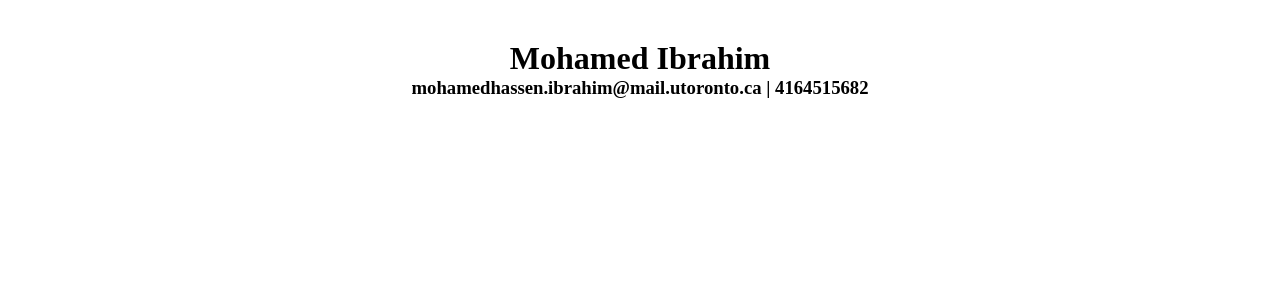
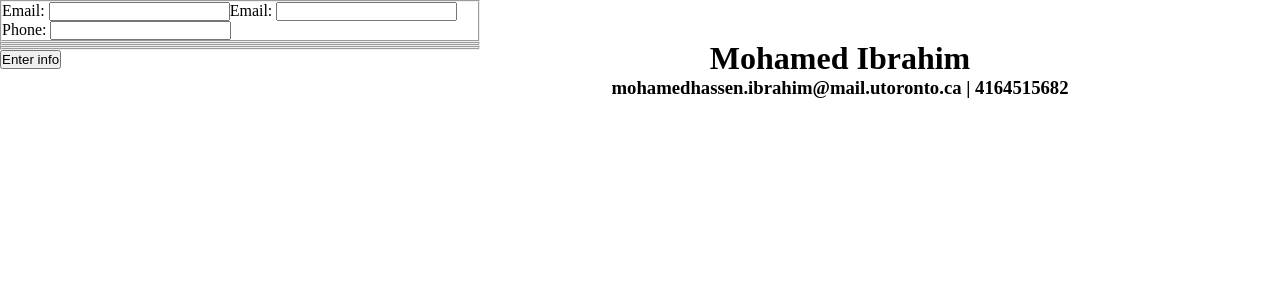
Before and after one commit to moibra05/resume-generator, a React (Vite) app: page / in a window 1280 px wide. Shown: the top 300 px of the page. Built offline with nearby package versions, Linux system fonts and the light colour scheme.

Commit message:
cleared bugs

```diff
--- a/src/App.jsx
+++ b/src/App.jsx
@@ -1,4 +1,6 @@
 import { useState } from 'react'
+import Form from './Form'
+import "./styles/resumestyles.css"
 
 function Header({name, email, number}) {
   return (
@@ -11,6 +13,18 @@ function Header({name, email, number}) {
   )
 }
 
+function Education({ education }) {
+
+}
+
+function Experience({ experiences }) {
+
+}
+
+function Skills({ education }) {
+
+}
+
 
 export default function App() {
   const info = {
@@ -19,8 +33,11 @@ export default function App() {
     number: 4164515682
   }
   return (
-    <div className="resume">
-      <Header name={info.name} email={info.email} number={info.number}/>
-    </div>
+    <>
+      <Form/>
+      <div className="resume">
+        <Header name={info.name} email={info.email} number={info.number}/>
+      </div>
+    </>
   )
 }
--- a/src/Form.jsx
+++ b/src/Form.jsx
@@ -1,5 +1,53 @@
 import "./styles/formstyles.css"
 import { useState } from "react";
+
+function PersonalFieldset() {
+
+  return (
+    <fieldset>
+      <label htmlFor="name">
+        Email: <input
+                    type="email"
+                    name="email"
+                    required
+                />
+      </label>
+      <label htmlFor="email">
+        Email: <input
+                  type="email"
+                  name="email"
+                  required
+                />
+      </label>
+      <label htmlFor="phone">
+        Phone: <input
+                    type="tel"
+                    name="phone"
+                    pattern="[0-9]{3}-[0-9]{2}-[0-9]{3}"
+                    required
+                />
+      </label>
+    </fieldset>
+  )
+}
+
+function WorkFieldset() {
+
+  return (
+    <fieldset>
+
+    </fieldset>
+  )
+}
+
+function SkillsFieldset() {
+
+  return (
+    <fieldset>
+
+    </fieldset>
+  )
+}
 
 export default function Form({ education }) {
   const [isFilled, setIsFilled] = useState(false);
@@ -10,7 +58,9 @@ export default function Form({ education }) {
 
   return (
     <form >
-
+      <PersonalFieldset/>
+      <WorkFieldset/>
+      <SkillsFieldset/>
       <button onClick={alterResume}>{isFilled ? "Edit info":"Enter info"}</button>
     </form>
 
--- /dev/null
+++ b/src/components/ResumeFieldset.jsx
@@ -0,0 +1,5 @@
+const Fieldset = () => {
+  return (
+
+  )
+}
--- a/src/main.jsx
+++ b/src/main.jsx
@@ -1,7 +1,7 @@
 import { StrictMode } from 'react'
 import { createRoot } from 'react-dom/client'
 import App from './App.jsx'
-import './index.css'
+import './styles/index.css'
 
 createRoot(document.getElementById('root')).render(
   <StrictMode>
--- /dev/null
+++ b/src/styles/index.css
@@ -0,0 +1,10 @@
+* {
+  margin: 0;
+  padding: 0;
+  box-sizing: border-box;
+}
+
+#root {
+  display: flex;
+  max-width: 1200px;
+}
--- a/src/index.css
+++ b/src/styles/resumestyles.css
@@ -1,9 +1,3 @@
-* {
-  margin: 0;
-  padding: 0;
-  box-sizing: border-box;
-}
-
 header {
   display: flex;
   flex-direction: column;
@@ -13,6 +7,7 @@ header {
 .resume {
   margin: 40px auto;
   max-width: 800px;
+  flex: 1.5;
   display: flex;
   justify-content: center;
 }
```
